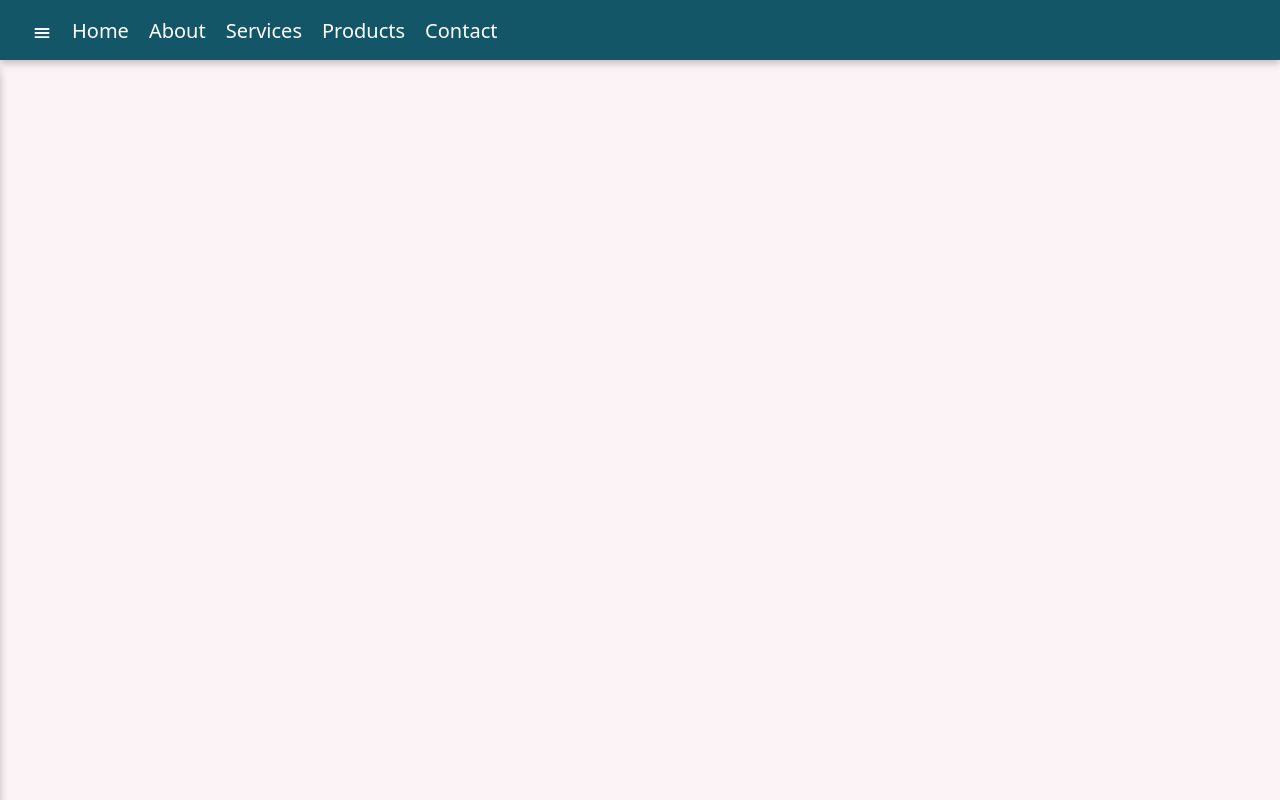
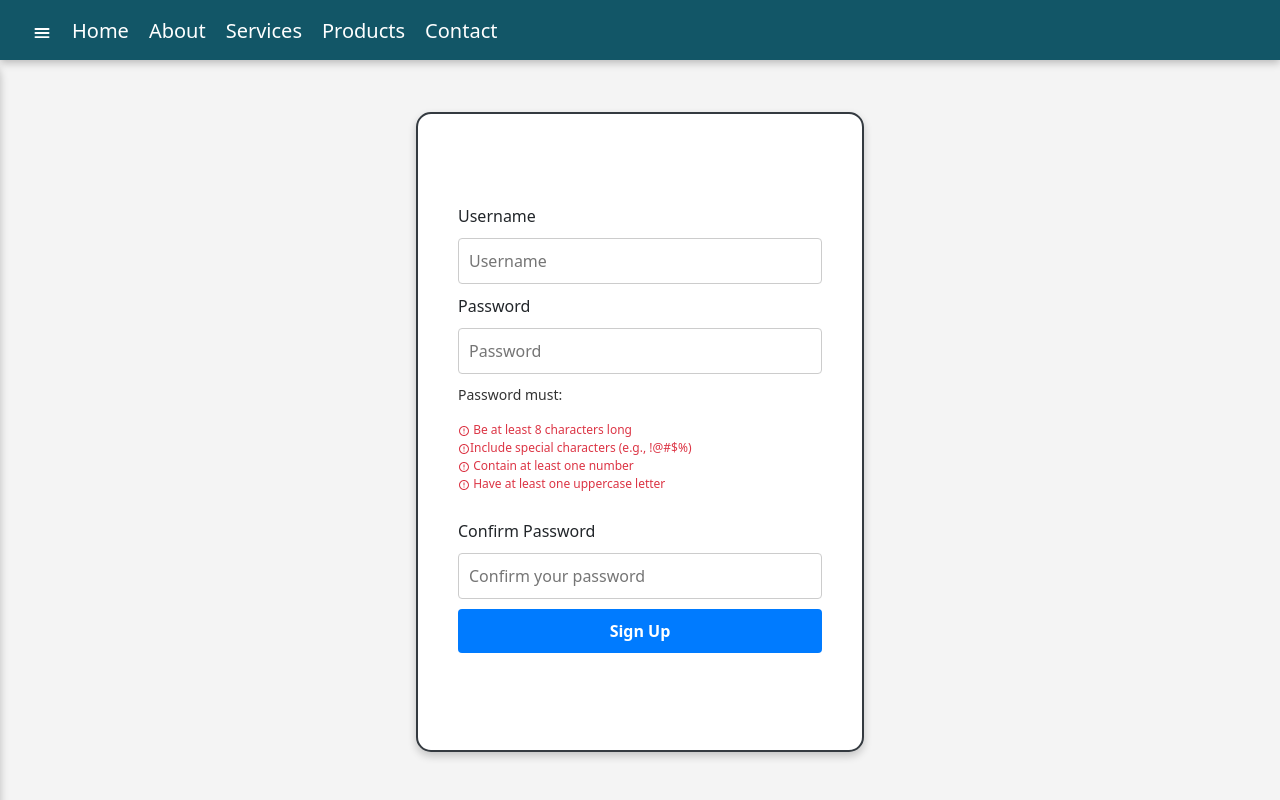
Before and after one commit to maryamfad/React_FinancialSerivcesDashboard, a React (Create React App) app: page /signup in a window 1280 px wide. Built offline with nearby package versions, Linux system fonts and the light colour scheme.

Commit message:
implement signup component and functionality

```diff
--- a/package.json
+++ b/package.json
@@ -7,6 +7,7 @@
     "@testing-library/jest-dom": "^5.17.0",
     "@testing-library/react": "^13.4.0",
     "@testing-library/user-event": "^13.5.0",
+    "axios": "^1.6.8",
     "bootstrap": "^5.3.3",
     "chart.js": "^4.4.2",
     "d3": "^7.9.0",
--- a/src/App.js
+++ b/src/App.js
@@ -6,6 +6,7 @@ import Navbar from "./components/Navbar/Navbar";
 import About from "./components/About/About";
 import { BrowserRouter, Routes, Route, Link } from "react-router-dom";
 import Services from "./components/Services/Services";
+import Signup from "./components/Signup/Signup";
 
 
 function App() {
@@ -33,9 +34,11 @@ function App() {
 
 
       <Routes>
-        <Route path="/home" element={<Dashboard show={show}/>} />
+      {/* <Route path="/" element={<Dashboard show={show}/>} /> */}
+        {/* <Route path="/home" element={<Dashboard show={show}/>} /> */}
         <Route path="/about" element={<About />} />
         <Route path="/services" element={<Services />} />
+        <Route path="/signup" element={<Signup />} />
       </Routes>
       </div>
     </BrowserRouter>
--- a/src/components/About/About.css
+++ b/src/components/About/About.css
@@ -13,6 +13,8 @@
   background: url("../../../public/about.jpg") no-repeat center center/cover;
   color: white;
   /* text-align: center; */
+  border-top-left-radius: 13px;
+  border-top-right-radius: 13px;
   padding: 60px 20px;
 }
 
@@ -79,7 +81,7 @@ h2{
 .values-commitments li {
   display: inline-block;
   margin: 0 10px;
-  background: #007bff;
+  background: #FF6B6B;
   color: white;
   padding: 10px 20px;
   border-radius: 5px;
@@ -87,7 +89,7 @@ h2{
 
 .call-to-action {
   text-align: center;
-  background: #007bff;
+  background: #009975;
   color: white;
   padding: 40px 20px;
 }
@@ -113,8 +115,10 @@ h2{
 footer {
   text-align: center;
   padding: 20px 10px;
-  background: #333;
+  background: #003366;
   color: white;
+  border-bottom-left-radius: 13px;
+  border-bottom-right-radius: 13px;
 }
 
 @media (max-width: 768px) {
--- a/src/components/About/About.jsx
+++ b/src/components/About/About.jsx
@@ -50,7 +50,7 @@ const About = () => {
       </section>
 
       <footer>
-        <p>Contact us at [Phone] | Follow us on [Social Media Links]</p>
+        <p>Contact us at 222-555-444 | Follow us on Tweeter: @WealthPath</p>
       </footer>
     </div>
   );
--- a/src/components/Dashboard/Dashboard.jsx
+++ b/src/components/Dashboard/Dashboard.jsx
@@ -36,17 +36,17 @@ const Dashboard = () => {
 
   return (
     <div className="dashboard">
-      <div style={{ height: "100px" }}>
-        {/* <Scroller setSymbol={setSymbol} stockLogo={stockLogo} /> */}
+      <div style={{ height: "170px" }}>
+        <Scroller setSymbol={setSymbol} stockLogo={stockLogo} />
       </div>
       <div className="middle-container">
         <div className="middle-area">
           <div className="company-profile">
-            {/* <StockSummary symbol={symbol} /> */}
+            <StockSummary symbol={symbol} />
           </div>
           <div className="stock-diagram">
-            {/* <SearchStocks setSymbol={setSymbol} />
-            <StockDiagram symbol={symbol} stockLogo={stockLogo} /> */}
+            <SearchStocks setSymbol={setSymbol} />
+            <StockDiagram symbol={symbol} stockLogo={stockLogo} />
           </div>
 
           <div className="most-shared-stocks">
@@ -67,7 +67,7 @@ const Dashboard = () => {
           </div>
         </div>
         <div className="news-container">
-          {/* <StockNews symbol={symbol} /> */}
+          <StockNews symbol={symbol} />
         </div>
       </div>
     </div>
--- a/src/components/Dashboard/StockDiagram/StockDigaram.jsx
+++ b/src/components/Dashboard/StockDiagram/StockDigaram.jsx
@@ -142,9 +142,9 @@ function StockDiagram({ symbol, stockLogo }) {
       </div>
       {isDataReady ? (
         <div>
-          {/* <div className="chart-container">
+          <div className="chart-container">
             <LinearChart data={data} timeFrame={timeFrame} />
-          </div> */}
+          </div>
         </div>
       ) : (
         <div>Loading...</div>
--- a/src/components/Navbar/Navbar.css
+++ b/src/components/Navbar/Navbar.css
@@ -4,7 +4,7 @@
   height: 60px;
   position: fixed;
   min-width: 100vw;
-  z-index: 1;
+  z-index: 2;
   box-shadow: rgba(0, 0, 0, 0.24) 0px 3px 8px;
 }
 
--- /dev/null
+++ b/src/components/Signup/Signup.css
@@ -0,0 +1,90 @@
+.signup-container {
+  display: flex;
+  justify-content: center;
+  align-items: center;
+  height: 100vh;
+  background-color: #f4f4f4;
+}
+
+.signup-form {
+  padding: 40px;
+  display: flex;
+  flex-direction: column;
+  gap: 10px;
+  /* width: 300px; */
+  margin-top: 5%;
+  height: 80%;
+  width: 35%;
+  background-color: #fff;
+  box-shadow: 0 4px 8px 0 rgba(0, 0, 0, 0.2);
+  transition: 0.3s;
+  border-radius: 15px;
+  border: 2px solid #343a40;
+}
+
+.signup-input {
+  padding: 10px;
+  border: 1px solid #ccc;
+  border-radius: 4px;
+  font-size: 16px;
+  color: #333;
+}
+
+.signup-input:focus {
+  border-color: #007bff;
+  box-shadow: 0 0 0 3px rgba(0, 123, 255, 0.25);
+  outline: none;
+}
+
+.signup-button {
+  padding: 10px;
+  background-color: #007bff;
+  color: white;
+  border: none;
+  border-radius: 4px;
+  cursor: pointer;
+  font-size: 16px;
+  font-weight: bold;
+  transition: background-color 0.3s;
+}
+
+.signup-button:hover {
+  background-color: #0056b3;
+}
+.error-message {
+  color: #d32f2f; /* Red color for errors */
+  background-color: #f8d7da; /* Light red background */
+  border-color: #f5c2c7;
+  padding: 10px;
+  margin-bottom: 20px;
+  border-radius: 4px;
+  text-align: center;
+  width: 100%; /* Full width */
+  box-sizing: border-box;
+}
+
+.password-hints p {
+  font-size: 14px;
+  color: #333;
+}
+
+.password-hints ul {
+  list-style-type: none;
+  padding: 0;
+}
+
+.password-hints li {
+  font-size: 12px;
+  /* color: #555; */
+}
+
+.met {
+  color: #28a745;
+}
+
+.unmet {
+  color: #dc3545;
+}
+.error-message-container{
+    height: 40px;
+}
--- /dev/null
+++ b/src/components/Signup/Signup.jsx
@@ -0,0 +1,127 @@
+import React, { useState } from "react";
+import { MdError } from "react-icons/md";
+import { TiTick } from "react-icons/ti";
+import { GiConfirmed } from "react-icons/gi";
+import { MdErrorOutline } from "react-icons/md";
+import "./Signup.css";
+import axios from "axios";
+
+function Signup() {
+  const [username, setUsername] = useState("");
+  const [password, setPassword] = useState("");
+  const [confirmPassword, setConfirmPassword] = useState("");
+  const [errorMessage, setErrorMessage] = useState("");
+
+  const passwordRequirements = {
+    minLength: password.length >= 8,
+    hasSpecialChar: /[ `!@#$%^&*()_+\-=[\]{};':"\\|,.<>/?~]/.test(password),
+    hasNumber: /\d/.test(password),
+    hasUppercase: /[A-Z]/.test(password),
+  };
+  console.log(passwordRequirements);
+  const handleSignup = async () => {
+    if (!username || !password || !confirmPassword) {
+      setErrorMessage("Please fill in all fields");
+      return;
+    }
+    if (password !== confirmPassword) {
+      setErrorMessage("Passwords do not match");
+      return;
+    }
+    try {
+      const res = await axios.post("http://localhost:3001/signup", {
+        username,
+        password,
+      });
+      console.log(res.data);
+    } catch (error) {
+      console.error(error.response.data);
+    }
+  };
+
+  return (
+    <div className="signup-container">
+      <div className="signup-form">
+        <div className="error-message-container">
+          {errorMessage && (
+            <div className="error-message">
+              <MdError
+                style={{ verticalAlign: "middle", marginRight: "5px" }}
+              />
+              {errorMessage}
+            </div>
+          )}
+        </div>
+        <label htmlFor="username">Username</label>
+        <input
+          type="text"
+          className="signup-input"
+          value={username}
+          onChange={(e) => setUsername(e.target.value)}
+          placeholder="Username"
+        />
+        <label htmlFor="password">Password</label>
+        <input
+          type="password"
+          className="signup-input"
+          value={password}
+          onChange={(e) => setPassword(e.target.value)}
+          placeholder="Password"
+        />
+        <div className="password-hints">
+          <p>Password must:</p>
+          <ul>
+            <li className={passwordRequirements.minLength ? "met" : "unmet"}>
+              {passwordRequirements.minLength ? (
+                <GiConfirmed />
+              ) : (
+                <MdErrorOutline />
+              )}{" "}
+              Be at least 8 characters long
+            </li>
+            <li
+              className={passwordRequirements.hasSpecialChar ? "met" : "unmet"}
+            >
+              {passwordRequirements.hasSpecialChar ? (
+                <GiConfirmed />
+              ) : (
+                <MdErrorOutline />
+              )}
+              Include special characters (e.g., !@#$%)
+            </li>
+            <li className={passwordRequirements.hasNumber ? "met" : "unmet"}>
+              {passwordRequirements.hasNumber ? (
+                <GiConfirmed />
+              ) : (
+                <MdErrorOutline />
+              )}{" "}
+              Contain at least one number
+            </li>
+            <li className={passwordRequirements.hasUppercase ? "met" : "unmet"}>
+              {passwordRequirements.hasUppercase ? (
+                <GiConfirmed />
+              ) : (
+                <MdErrorOutline />
+              )}{" "}
+              Have at least one uppercase letter
+            </li>
+          </ul>
+        </div>
+        <label htmlFor="confirm-password">Confirm Password</label>
+        <input
+          type="password"
+          className="signup-input"
+          id="confirm-password"
+          value={confirmPassword}
+          onChange={(e) => setConfirmPassword(e.target.value)}
+          placeholder="Confirm your password"
+        />
+        <button className="signup-button" onClick={handleSignup}>
+          Sign Up
+        </button>
+      </div>
+    </div>
+  );
+}
+
+export default Signup;
```
Also changed, not shown: 2 other files (tests, documents, lock files or other folders).
